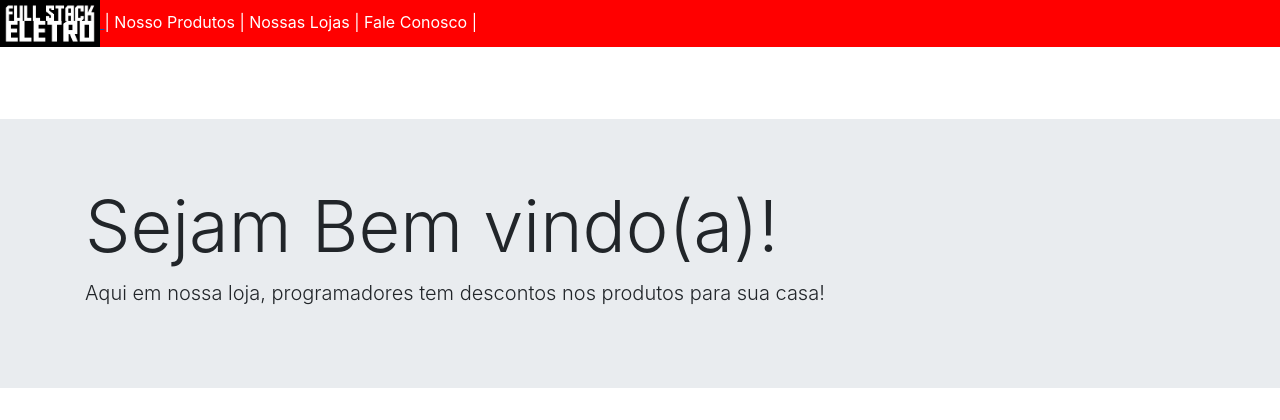
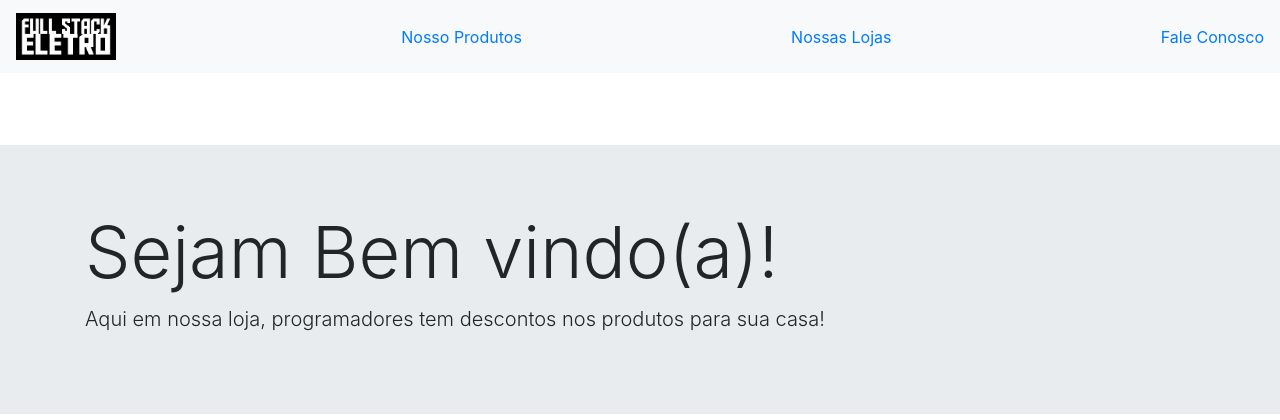
Before and after one commit to williroger/RecodePro, a PHP site: page /index.php in a window 1280 px wide. Shown: the top 420 px of the page. Run offline with PHP 8.4, Linux system fonts and the light colour scheme.

Commit message:
Update menu.php

```diff
--- a/Site Loja - FullstackEletro/menu.php
+++ b/Site Loja - FullstackEletro/menu.php
@@ -1,8 +1,8 @@
 <header>
- <nav class="menu">
-            <a href="index.php"><img src="./imagens/logo.png" width="100px">
-            <a href="produtos.php">| Nosso Produtos |</a>
-            <a href="lojas.php">Nossas Lojas |</a>
-            <a href="contato.php">Fale Conosco  |</a>
+<nav class="navbar navbar-light bg-light">
+    <a class="navbar-brand" href="index.php"><img src="./imagens/logo.png" width="100px"></a>
+    <a href="produtos.php">Nosso Produtos</a>
+    <a href="lojas.php">Nossas Lojas</a>
+    <a href="contato.php">Fale Conosco</a>
 </nav>
 </header>
```
